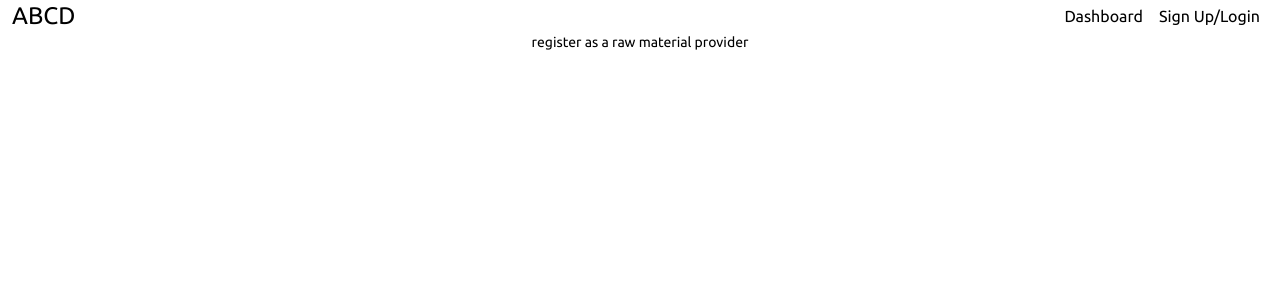
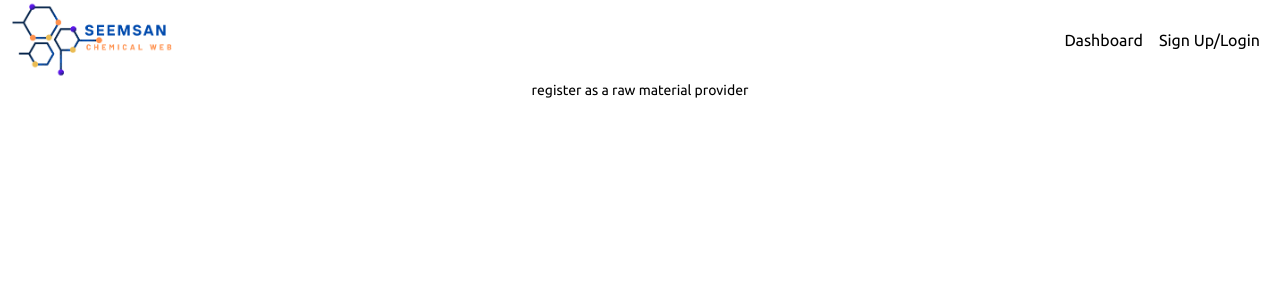
Before and after one commit to mrinal4703/ChemicalManagement, a React (Create React App) app in the folder src/main/frontend/: page / in a window 1280 px wide. Shown: the top 300 px of the page. Built offline with nearby package versions, Linux system fonts and the light colour scheme.

Commit message:
important redirective changes

```diff
--- a/src/main/frontend/src/Components/NavBar.js
+++ b/src/main/frontend/src/Components/NavBar.js
@@ -2,6 +2,7 @@ import React, { useState } from 'react';
 import { Link, useNavigate } from "react-router-dom";
 import {isLoggedIn, isLoggedIn_session, rank, rank_session} from "../data/constants";
 import { HiOutlineMenuAlt3 } from "react-icons/hi";
+import {logo} from "../Assets/images";
 
 const NavBar = () => {
     const navigate = useNavigate();
@@ -42,13 +43,13 @@ const NavBar = () => {
             {/*{rank1 && localStorage.getItem('loggedinuserrank').match(rank1) || rank1 && sessionStorage.getItem('loggedinuserrank').match(rank1) ?*/}
                 <div className={'navbar-container'}>
                     <div className={'flex items-center justify-between mx-3'}>
-                    <h1 className={'md:text-2xl'}>ABCD</h1>
+                        <Link to="/" onClick={handleMenuItemClick}><img className={'w-40'} src={logo}/></Link>
                         {/*<HiOutlineMenuAlt3 className="text-3xl" onClick={handleToggle}/>*/}
                         <ul className="flex items-center">
                             {isLoggedIn || isLoggedIn_session ? (
                                 <div className={'flex'}>
                                     <li className="menuItem mx-2">
-                                    {rank1 && localStorage.getItem('loggedinuserrank').match(rank1) || rank1 && sessionStorage.getItem('loggedinuserrank').match(rank1) ?(
+                                        {rank1 && localStorage.getItem('loggedinuserrank').match(rank1) || rank1 && sessionStorage.getItem('loggedinuserrank').match(rank1) ? (
                                             <Link to="/ProviderDashboard" onClick={handleMenuItemClick}>Dashboard</Link>
                                         ) : (
                                             <Link to="/Dashboard" onClick={handleMenuItemClick}>Dashboard</Link>
```
Also changed, not shown: src/main/frontend/src/Assets/images/LOGO.png. Lines whose indentation alone changed are shown as unchanged.
